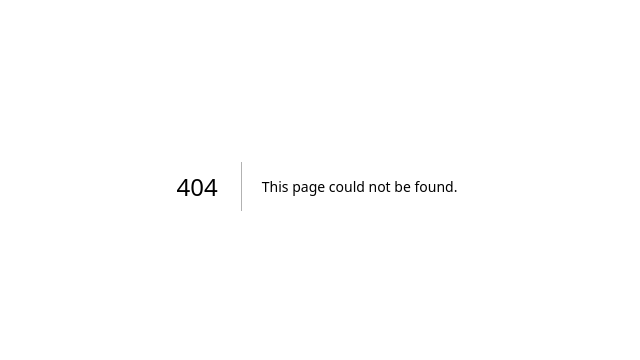
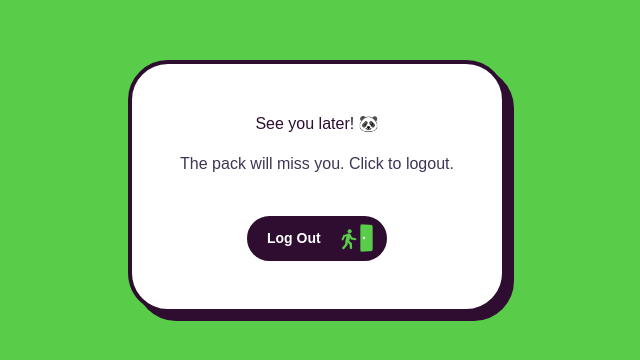
Before and after one commit to Ander-a/portfolio-critique, a Next.js app: page /logout in a window 1280 px wide. Before the commit this address had no page. Shown: the part 214-574 px from the top of the page, without its empty margins (323-963 px from the left). Built offline with nearby package versions, Linux system fonts and the light colour scheme.

Commit message:
Full Panda Overhaul with Home and Logout

```diff
--- /dev/null
+++ b/app/logout/logout-style.css
@@ -0,0 +1,33 @@
+.logoutButton {
+  --figure-duration: 100ms;
+  background: none; border: 0; color: #f4f7ff; cursor: pointer; display: block;
+  font-family: "Poppins", sans-serif; font-size: 14px; font-weight: 600;
+  height: 45px; outline: none; padding: 0 0 0 20px; perspective: 100px;
+  position: relative; text-align: left; width: 140px; z-index: 10;
+}
+.logoutButton::before {
+  background-color: #2e0d30; border-radius: 2rem; content: "";
+  display: block; height: 100%; left: 0; position: absolute; top: 0;
+  width: 100%; z-index: 2; border: 3px solid #2e0d30;
+}
+.logoutButton:hover .door { transform: rotateY(20deg); }
+.logoutButton.clicked .door { transform: rotateY(35deg); }
+.logoutButton.door-slammed .door { transform: none; transition: transform 100ms ease-in 250ms; }
+.logoutButton.falling { animation: shake 200ms linear; }
+.logoutButton.falling .figure {
+  animation: spin 1000ms infinite linear; bottom: -1080px; opacity: 0;
+  transition: transform calc(var(--figure-duration) * 1ms) linear, bottom calc(var(--figure-duration) * 1ms) cubic-bezier(0.7, 0.1, 1, 1) 100ms;
+}
+.button-text { color: #ffffff; position: relative; z-index: 10; }
+svg { display: block; position: absolute; }
+.figure { bottom: 8px; fill: #59cd49; right: 22px; transform: var(--transform-figure); width: 32px; z-index: 4; }
+.door, .doorway { bottom: 6px; fill: #ffffff; right: 14px; width: 34px; }
+.door { transform: rotateY(20deg); transform-origin: 100% 50%; z-index: 5; transition: transform 200ms ease; }
+.door path { fill: #59cd49; stroke: #59cd49; stroke-width: 4; }
+.arm1, .wrist1, .arm2, .wrist2, .leg1, .calf1, .leg2, .calf2 { transition: transform calc(var(--walking-duration) * 1ms) ease-in-out; }
+.arm1 { transform: var(--transform-arm1); transform-origin: 52% 45%; }
+.wrist1 { transform: var(--transform-wrist1); transform-origin: 59% 55%; }
+/* ... other transforms from your style.css ... */
+
+@keyframes spin { from { transform: rotate(0deg); } to { transform: rotate(359deg); } }
+@keyframes shake { 0%, 100% { transform: rotate(-1deg); } 50% { transform: rotate(2deg); } }
--- /dev/null
+++ b/app/logout/page.js
@@ -0,0 +1,78 @@
+'use client'
+import { useEffect } from 'react'
+import './logout-style.css'
+
+export default function LogoutPage() {
+  useEffect(() => {
+    const logoutButtonStates = {
+      'default': { '--figure-duration': '100', '--transform-figure': 'none', '--walking-duration': '100', '--transform-arm1': 'none', '--transform-wrist1': 'none', '--transform-arm2': 'none', '--transform-wrist2': 'none', '--transform-leg1': 'none', '--transform-calf1': 'none', '--transform-leg2': 'none', '--transform-calf2': 'none' },
+      'hover': { '--figure-duration': '100', '--transform-figure': 'translateX(1.5px)', '--walking-duration': '100', '--transform-arm1': 'rotate(-5deg)', '--transform-wrist1': 'rotate(-15deg)', '--transform-arm2': 'rotate(5deg)', '--transform-wrist2': 'rotate(6deg)', '--transform-leg1': 'rotate(-10deg)', '--transform-calf1': 'rotate(5deg)', '--transform-leg2': 'rotate(20deg)', '--transform-calf2': 'rotate(-20deg)' },
+      'walking1': { '--figure-duration': '300', '--transform-figure': 'translateX(11px)', '--walking-duration': '300', '--transform-arm1': 'translateX(-4px) translateY(-2px) rotate(120deg)', '--transform-wrist1': 'rotate(-5deg)', '--transform-arm2': 'translateX(4px) rotate(-110deg)', '--transform-wrist2': 'rotate(-5deg)', '--transform-leg1': 'translateX(-3px) rotate(80deg)', '--transform-calf1': 'rotate(-30deg)', '--transform-leg2': 'translateX(4px) rotate(-60deg)', '--transform-calf2': 'rotate(20deg)' },
+      'walking2': { '--figure-duration': '400', '--transform-figure': 'translateX(17px)', '--walking-duration': '300', '--transform-arm1': 'rotate(60deg)', '--transform-wrist1': 'rotate(-15deg)', '--transform-arm2': 'rotate(-45deg)', '--transform-wrist2': 'rotate(6deg)', '--transform-leg1': 'rotate(-5deg)', '--transform-calf1': 'rotate(10deg)', '--transform-leg2': 'rotate(10deg)', '--transform-calf2': 'rotate(-20deg)' },
+      'falling1': { '--figure-duration': '1600', '--walking-duration': '400', '--transform-arm1': 'rotate(-60deg)', '--transform-wrist1': 'none', '--transform-arm2': 'rotate(30deg)', '--transform-wrist2': 'rotate(120deg)', '--transform-leg1': 'rotate(-30deg)', '--transform-calf1': 'rotate(-20deg)', '--transform-leg2': 'rotate(20deg)' },
+      'falling2': { '--walking-duration': '300', '--transform-arm1': 'rotate(-100deg)', '--transform-arm2': 'rotate(-60deg)', '--transform-wrist2': 'rotate(60deg)', '--transform-leg1': 'rotate(80deg)', '--transform-calf1': 'rotate(20deg)', '--transform-leg2': 'rotate(-60deg)' },
+      'falling3': { '--walking-duration': '500', '--transform-arm1': 'rotate(-30deg)', '--transform-wrist1': 'rotate(40deg)', '--transform-arm2': 'rotate(50deg)', '--transform-wrist2': 'none', '--transform-leg1': 'rotate(-30deg)', '--transform-leg2': 'rotate(20deg)', '--transform-calf2': 'none' }
+    };
+
+    document.querySelectorAll('.logoutButton').forEach(button => {
+      button.state = 'default';
+      let updateButtonState = (button, state) => {
+        if (logoutButtonStates[state]) {
+          button.state = state;
+          for (let key in logoutButtonStates[state]) {
+            button.style.setProperty(key, logoutButtonStates[state][key]);
+          }
+        }
+      };
+
+      button.addEventListener('mouseenter', () => { if (button.state === 'default') updateButtonState(button, 'hover'); });
+      button.addEventListener('mouseleave', () => { if (button.state === 'hover') updateButtonState(button, 'default'); });
+
+      button.addEventListener('click', () => {
+        if (button.state === 'default' || button.state === 'hover') {
+          button.classList.add('clicked');
+          updateButtonState(button, 'walking1');
+          setTimeout(() => {
+            button.classList.add('door-slammed');
+            updateButtonState(button, 'walking2');
+            setTimeout(() => {
+              button.classList.add('falling');
+              updateButtonState(button, 'falling1');
+              setTimeout(() => {
+                updateButtonState(button, 'falling2');
+                setTimeout(() => {
+                  updateButtonState(button, 'falling3');
+                  setTimeout(() => { window.location.href = '/'; }, 1000);
+                }, 300);
+              }, 400);
+            }, 400);
+          }, 300);
+        }
+      });
+    });
+  }, []);
+
+  return (
+    <main style={{ backgroundColor: '#59cd49', minHeight: '100vh', display: 'flex', alignItems: 'center', justifyContent: 'center', fontFamily: 'Poppins, sans-serif' }}>
+      <div style={{ backgroundColor: 'white', padding: '3rem', borderRadius: '2.5rem', border: '4px solid #2e0d30', boxShadow: '8px 8px 0px #2e0d30', textAlign: 'center' }}>
+        <h1 style={{ color: '#2e0d30', marginBottom: '1rem' }}>See you later! 🐼</h1>
+        <p style={{ color: '#3f3554', marginBottom: '2.5rem' }}>The pack will miss you. Click to logout.</p>
+
+        <div style={{ display: 'flex', justifyContent: 'center' }}>
+          <button className="logoutButton logoutButton--dark">
+            <svg className="doorway" viewBox="0 0 100 100"><path d="M93.4 86.3H58.6c-1.9 0-3.4-1.5-3.4-3.4V17.1c0-1.9 1.5-3.4 3.4-3.4h34.8c1.9 0 3.4 1.5 3.4 3.4v65.8c0 1.9-1.5 3.4-3.4 3.4z" /></svg>
+            <svg className="figure" viewBox="0 0 100 100">
+              <circle cx="52.1" cy="32.4" r="6.4" /><path d="M50.7 62.8c-1.2 2.5-3.6 5-7.2 4-3.2-.9-4.9-3.5-4-7.8.7-3.4 3.1-13.8 4.1-15.8 1.7-3.4 1.6-4.6 7-3.7 4.3.7 4.6 2.5 4.3 5.4-.4 3.7-2.8 15.1-4.2 17.9z" />
+              <g className="arm1"><path d="M55.5 56.5l-6-9.5c-1-1.5-.6-3.5.9-4.4 1.5-1 3.7-1.1 4.6.4l6.1 10c1 1.5.3 3.5-1.1 4.4-1.5.9-3.5.5-4.5-.9z" /><path className="wrist1" d="M69.4 59.9L58.1 58c-1.7-.3-2.9-1.9-2.6-3.7.3-1.7 1.9-2.9 3.7-2.6l11.4 1.9c1.7.3 2.9 1.9 2.6 3.7-.4 1.7-2 2.9-3.8 2.6z" /></g>
+              <g className="arm2"><path d="M34.2 43.6L45 40.3c1.7-.6 3.5.3 4 2 .6 1.7-.3 4-2 4.5l-10.8 2.8c-1.7.6-3.5-.3-4-2-.6-1.6.3-3.4 2-4z" /><path className="wrist2" d="M27.1 56.2L32 45.7c.7-1.6 2.6-2.3 4.2-1.6 1.6.7 2.3 2.6 1.6 4.2L33 58.8c-.7 1.6-2.6 2.3-4.2 1.6-1.7-.7-2.4-2.6-1.7-4.2z" /></g>
+              <g className="leg1"><path d="M52.1 73.2s-7-5.7-7.9-6.5c-.9-.9-1.2-3.5-.1-4.9 1.1-1.4 3.8-1.9 5.2-.9l7.9 7c1.4 1.1 1.7 3.5.7 4.9-1.1 1.4-4.4 1.5-5.8.4z" /><path className="calf1" d="M52.6 84.4l-1-12.8c-.1-1.9 1.5-3.6 3.5-3.7 2-.1 3.7 1.4 3.8 3.4l1 12.8c.1 1.9-1.5 3.6-3.5 3.7-2 0-3.7-1.5-3.8-3.4z" /></g>
+              <g className="leg2"><path d="M37.8 72.7s1.3-10.2 1.6-11.4 2.4-2.8 4.1-2.6c1.7.2 3.6 2.3 3.4 4l-1.8 11.1c-.2 1.7-1.7 3.3-3.4 3.1-1.8-.2-4.1-2.4-3.9-4.2z" /><path className="calf2" d="M29.5 82.3l9.6-10.9c1.3-1.4 3.6-1.5 5.1-.1 1.5 1.4.4 4.9-.9 6.3l-8.5 9.6c-1.3 1.4-3.6 1.5-5.1.1-1.4-1.3-1.5-3.5-.2-5z" /></g>
+            </svg>
+            <svg className="door" viewBox="0 0 100 100"><path d="M93.4 86.3H58.6c-1.9 0-3.4-1.5-3.4-3.4V17.1c0-1.9 1.5-3.4 3.4-3.4h34.8c1.9 0 3.4 1.5 3.4 3.4v65.8c0 1.9-1.5 3.4-3.4 3.4z" /><circle cx="66" cy="50" r="3.7" /></svg>
+            <span className="button-text">Log Out</span>
+          </button>
+        </div>
+      </div>
+    </main>
+  );
+}
--- a/app/page.js
+++ b/app/page.js
@@ -3,14 +3,16 @@ export default function Home() {
     <main style={{ backgroundColor: '#59cd49', minHeight: '100vh', fontFamily: 'Poppins, sans-serif' }}>
       <link href="https://fonts.googleapis.com/css2?family=Poppins:wght@400;600&display=swap" rel="stylesheet" />
 
-      {/* Navigation */}
-      <nav style={{ display: 'flex', alignItems: 'center', justifyContent: 'space-between', padding: '1.5rem 2rem', backgroundColor: 'rgba(255,255,255,0.9)', borderBottom: '4px solid #2e0d30' }}>
-        <span style={{ fontWeight: 600, color: '#2e0d30', fontSize: '1.2rem' }}>🐼 Portfolio Critique</span>
+      {/* Navigation - Use this logic for all pages */}
+      <nav style={{ display: 'flex', alignItems: 'center', justifyContent: 'space-between', padding: '1.5rem 2rem', backgroundColor: 'white', borderBottom: '4px solid #2e0d30', position: 'sticky', top: 0, zIndex: 100 }}>
+        <a href="/" style={{ textDecoration: 'none', display: 'flex', alignItems: 'center', gap: '0.5rem', fontWeight: 700, color: '#2e0d30', fontSize: '1.2rem' }}>
+          🏠 <span>Panda Critique</span>
+        </a>
         <div style={{ display: 'flex', gap: '1.5rem', alignItems: 'center' }}>
           <a href="/browse" style={{ textDecoration: 'none', color: '#3f3554', fontWeight: 600 }}>Browse</a>
           <a href="/submit" style={{ textDecoration: 'none', color: '#3f3554', fontWeight: 600 }}>Submit</a>
           <a href="/feedbacks" style={{ textDecoration: 'none', color: '#3f3554', fontWeight: 600 }}>Community</a>
-          <a href="/login" style={{ textDecoration: 'none', padding: '0.5rem 1rem', borderRadius: '2rem', backgroundColor: '#2e0d30', color: 'white' }}>Login</a>
+          <a href="/logout" style={{ textDecoration: 'none', padding: '0.5rem 1rem', borderRadius: '2rem', backgroundColor: '#ff8bb1', color: '#2e0d30', fontWeight: 600, border: '2px solid #2e0d30' }}>Logout</a>
         </div>
       </nav>
 
@@ -20,7 +22,7 @@ export default function Home() {
         <p style={{ fontSize: '1.2rem', color: '#3f3554', maxWidth: '600px', margin: '0 auto 2rem' }}>
           The funnest place to get honest feedback on your design, code, and writing.
         </p>
-        <a href="/signup" style={{ padding: '1rem 2rem', backgroundColor: '#ffffff', color: '#2e0d30', borderRadius: '3rem', fontWeight: 600, textDecoration: 'none', fontSize: '1.1rem', border: '3px solid #2e0d30' }}>
+        <a href="/signup" style={{ padding: '1rem 2rem', backgroundColor: '#ffffff', color: '#2e0d30', borderRadius: '3rem', fontWeight: 600, textDecoration: 'none', fontSize: '1.1rem', border: '3px solid #2e0d30', boxShadow: '4px 4px 0px #2e0d30' }}>
           Join the Panda Pack 🐾
         </a>
       </section>
```
